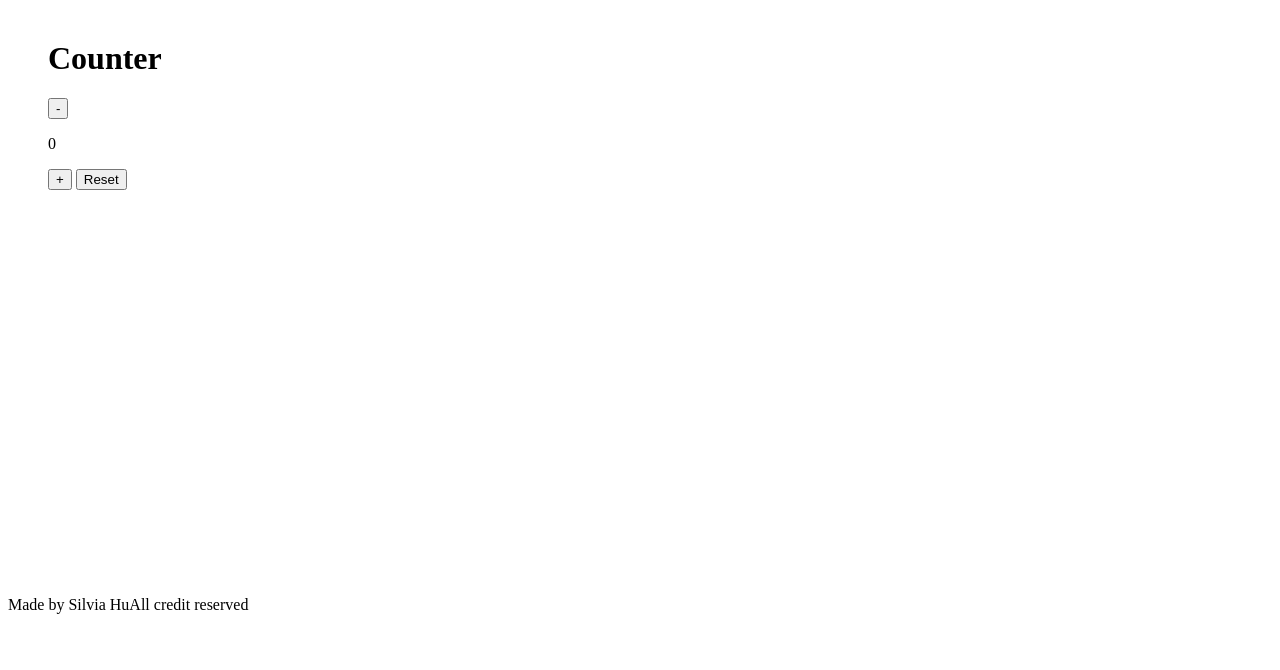
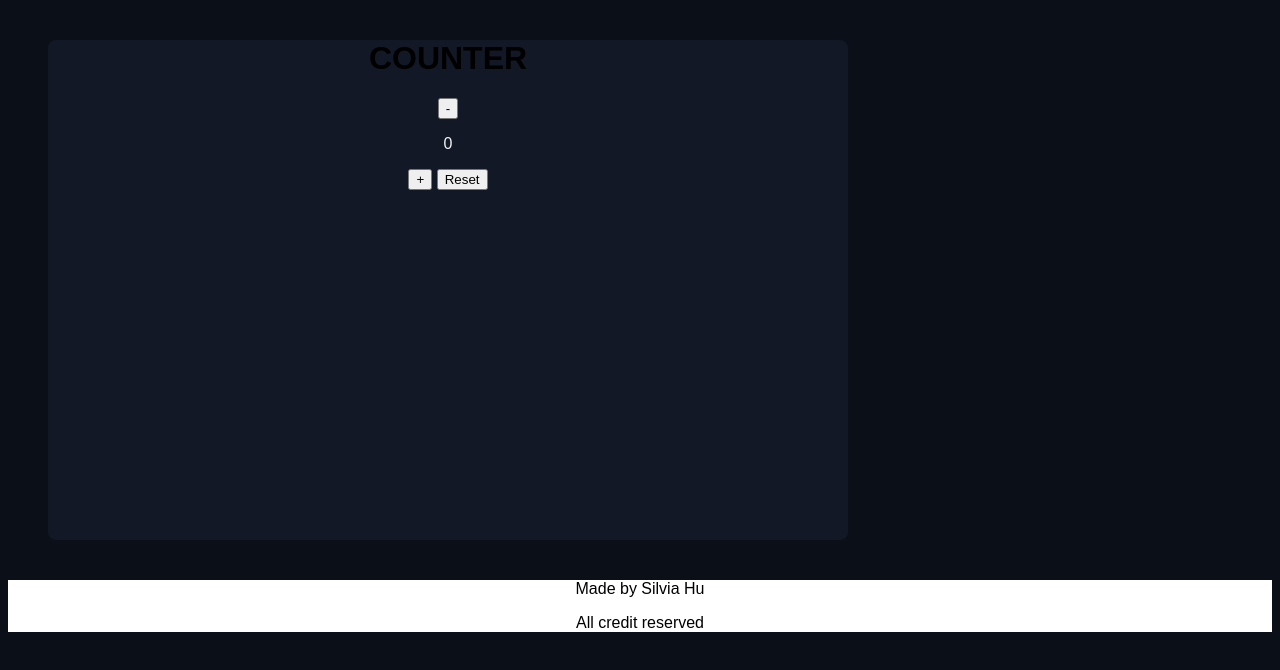
Before and after one commit to yatomon96/counter-js, a plain HTML site: page index.html in a window 1280 px wide. Drawn offline with Linux system fonts and the light colour scheme.

Commit message:
modifica css

```diff
--- a/assets/css/style.css
+++ b/assets/css/style.css
@@ -1,11 +1,22 @@
+body{
+    background-color: #0b0f17;
+    text-align:center;
+    font-family: Arial, Helvetica, sans-serif;
+}
 .main{
     padding:0;
+    border-radius:8px;
+    border:1px rgba(148, 163, 184, 0.16);
     margin: 40px;
     width: 800px;
     height: 500px;
+    background-color: #121826;
 }
 
+#counter{
+    color: #f1f5f9;
+}
 .footer-credits{
-    display:flex;
-    text-align: center;
+    display:block;
+    background-color: white;
 }
--- a/index.html
+++ b/index.html
@@ -14,7 +14,7 @@
     <body>
         <div class="main">
             <div class="title">
-            <h1>Counter</h1>
+            <h1>COUNTER</h1>
             </div>
             <div class="counter"></div>
             <button id="reduce-btn">-</button>
```
